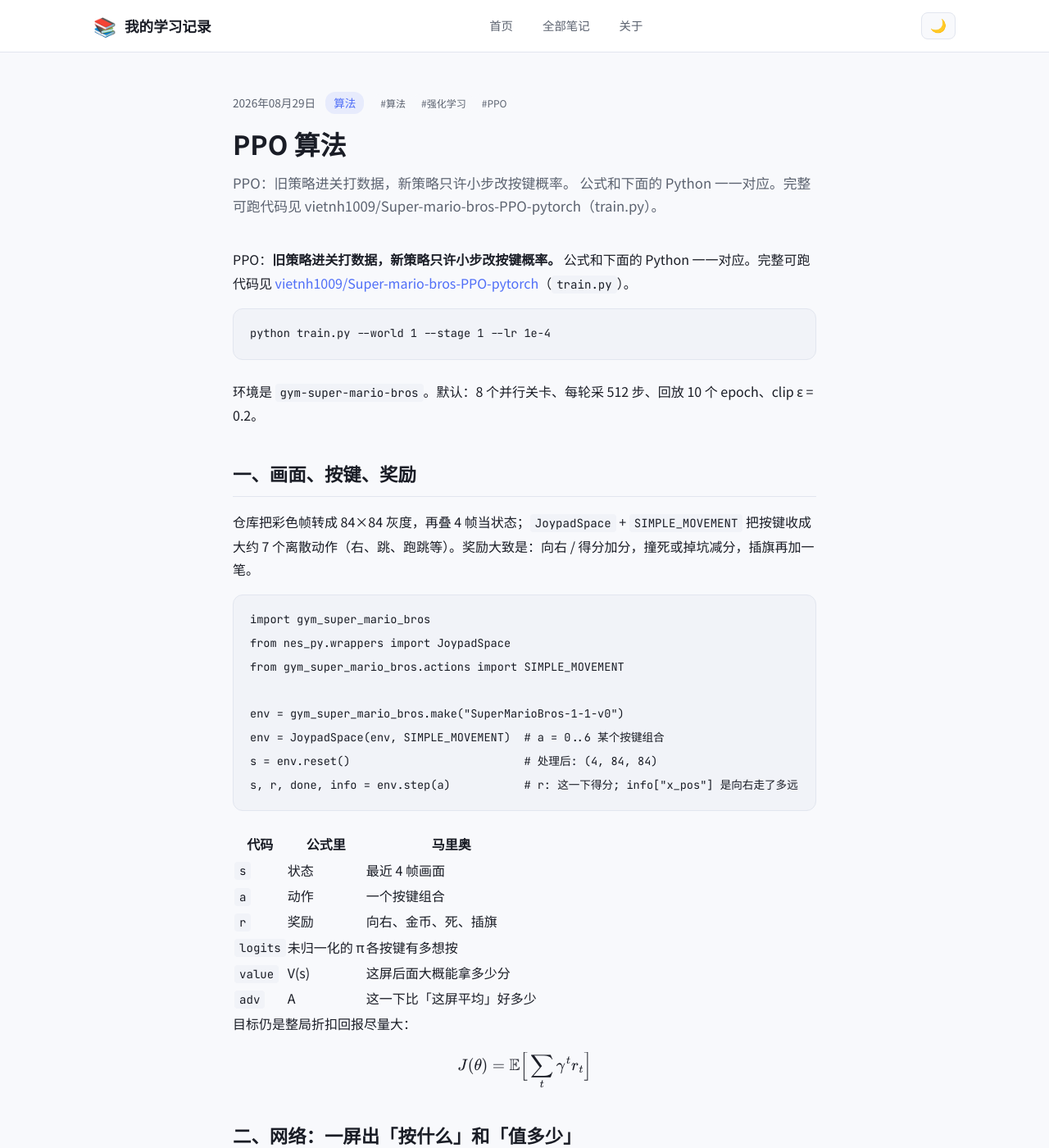
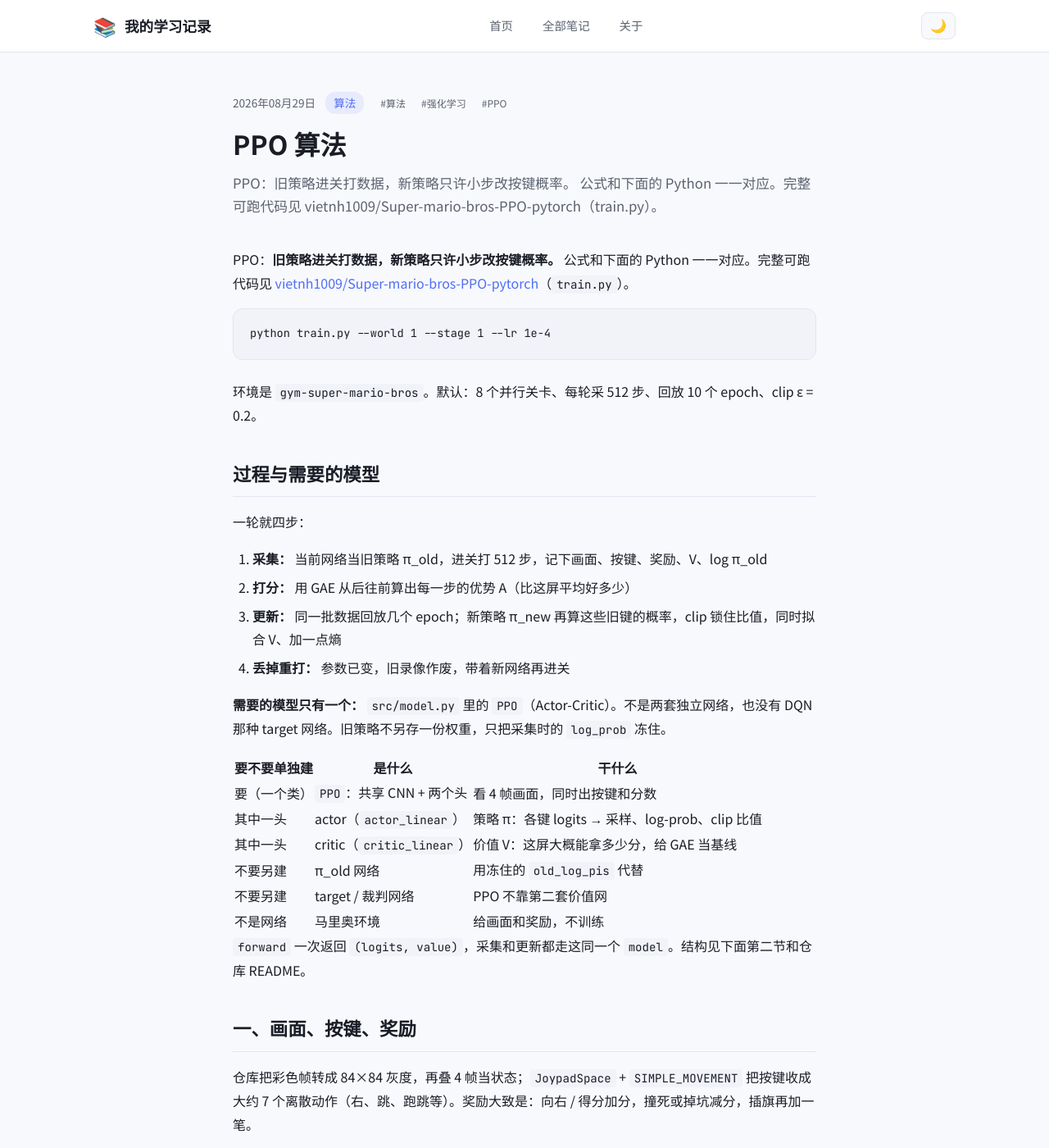
Before and after one commit to SummerXC-66/SummerXC-66.github.io, a Jekyll site: the page built from _posts/2026-08-29-ppo.md, in a window 1280 px wide and 1400 px high. Shown: the whole window at 82% size. Built offline with Jekyll 4.4.1, drawn with Linux system fonts in a browser that asks for light colours; formulas are drawn with MathJax 3.

Commit message:
在 PPO 笔记开头补上四步流程，并列出只需一个 Actor-Critic。
Co-authored-by: Cursor <cursoragent@cursor.com>

````diff
--- a/_posts/2026-08-29-ppo.md
+++ b/_posts/2026-08-29-ppo.md
@@ -13,6 +13,28 @@ python train.py --world 1 --stage 1 --lr 1e-4
 ```
 
 环境是 `gym-super-mario-bros`。默认：8 个并行关卡、每轮采 512 步、回放 10 个 epoch、clip ε = 0.2。
+
+## 过程与需要的模型
+
+一轮就四步：
+
+1. **采集：** 当前网络当旧策略 π_old，进关打 512 步，记下画面、按键、奖励、V、log π_old
+2. **打分：** 用 GAE 从后往前算出每一步的优势 A（比这屏平均好多少）
+3. **更新：** 同一批数据回放几个 epoch；新策略 π_new 再算这些旧键的概率，clip 锁住比值，同时拟合 V、加一点熵
+4. **丢掉重打：** 参数已变，旧录像作废，带着新网络再进关
+
+**需要的模型只有一个：** `src/model.py` 里的 `PPO`（Actor-Critic）。不是两套独立网络，也没有 DQN 那种 target 网络。旧策略不另存一份权重，只把采集时的 `log_prob` 冻住。
+
+| 要不要单独建 | 是什么 | 干什么 |
+|--------------|--------|--------|
+| 要（一个类） | `PPO`：共享 CNN + 两个头 | 看 4 帧画面，同时出按键和分数 |
+| 其中一头 | actor（`actor_linear`） | 策略 π：各键 logits → 采样、log-prob、clip 比值 |
+| 其中一头 | critic（`critic_linear`） | 价值 V：这屏大概能拿多少分，给 GAE 当基线 |
+| 不要另建 | π_old 网络 | 用冻住的 `old_log_pis` 代替 |
+| 不要另建 | target / 裁判网络 | PPO 不靠第二套价值网 |
+| 不是网络 | 马里奥环境 | 给画面和奖励，不训练 |
+
+`forward` 一次返回 `(logits, value)`，采集和更新都走这同一个 `model`。结构见下面第二节和仓库 README。
 
 ## 一、画面、按键、奖励
 
````
